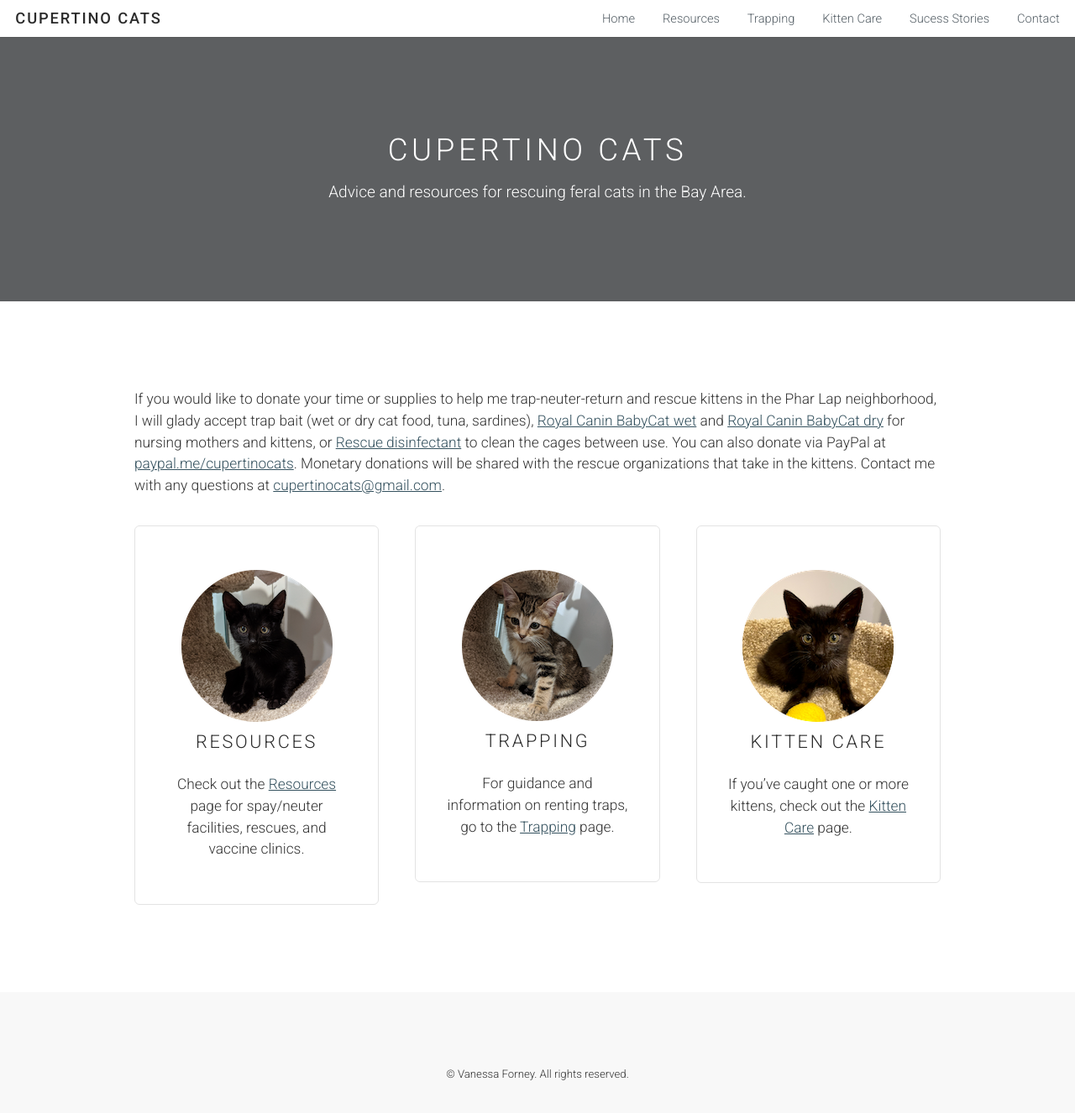
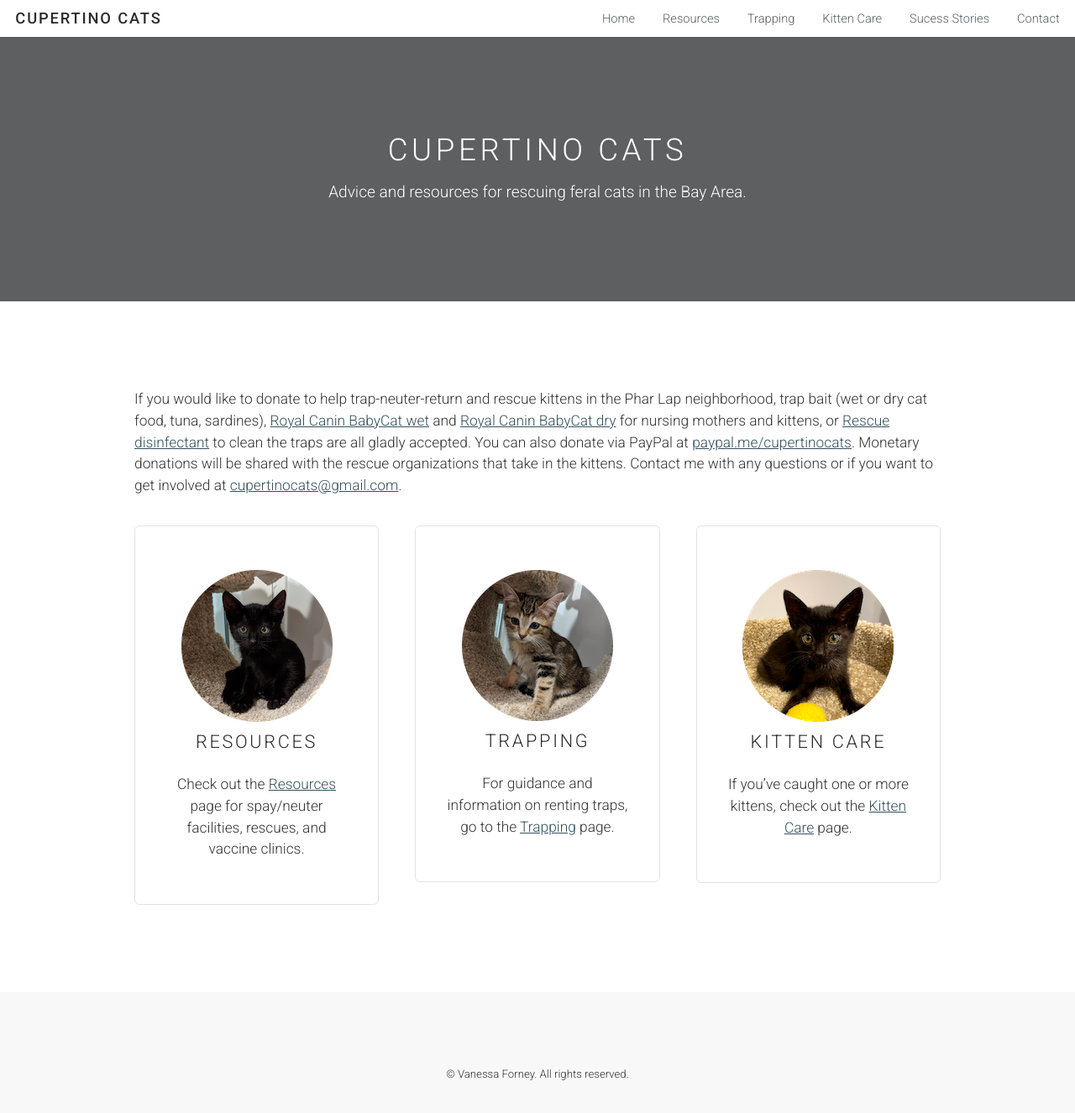
Before and after one commit to sunmeetsingh/bayareacats.github.io, a Jekyll site: the page built from index.html, in a window 1280 px wide and 1351 px high. Shown: the top 1326 px of the window at 84% size. Built offline with Jekyll 4.4.1, drawn with Linux system fonts in a browser that asks for light colours.

Commit message:
Add donations

```diff
--- a/index.html
+++ b/index.html
@@ -10,7 +10,7 @@ layout: landing-page
 <section id="main" class="wrapper style1">
 
   <div class="container">
-  	<p>If you would like to donate your time or supplies to help me trap-neuter-return and rescue kittens in the Phar Lap neighborhood, I will glady accept trap bait (wet or dry cat food, tuna, sardines), <a target="_blank" href="https://www.amazon.com/Royal-Canin-Babycat-Ultra-Soft-Pregnant/dp/B077Y8KGXS/ref=sr_1_6?dchild=1&keywords=royal+canin+babycat&qid=1598977605&sr=8-6">Royal Canin BabyCat wet</a> and <a target="_blank" href="https://www.amazon.com/Royal-Canin-Nutrition-Babycat-Pregnant/dp/B01H0DDU0G/ref=sxin_7_ac_d_rm?ac_md=0-0-cm95YWwgY2FuaW4gYmFieWNhdA%3D%3D-ac_d_rm&cv_ct_cx=royal+canin+babycat&dchild=1&keywords=royal+canin+babycat&pd_rd_i=B01H0DDU0G&pd_rd_r=2668009c-5a28-453b-a3d9-841dbfb30e6d&pd_rd_w=3iKKH&pd_rd_wg=5DDYc&pf_rd_p=e3dc9e0c-9eab-4c3e-b43a-ba36f8522e14&pf_rd_r=HPGPJSQW9TXCWQ59Q7YV&psc=1&qid=1598977619&sr=1-1-12d4272d-8adb-4121-8624-135149aa9081">Royal Canin BabyCat dry</a> for nursing mothers and kittens, or <a target="_blank" href="https://www.walmart.com/ip/Rescue-1-Step-Disinfectant-Cleaner-Concentrate-Non-toxic-amp-non-irritating-Gallon/426301061">Rescue disinfectant</a> to clean the cages between use. You can also donate via PayPal at <a target="_blank" href="paypal.me/cupertinocats">paypal.me/cupertinocats</a>. Monetary donations will be shared with the rescue organizations that take in the kittens. Contact me with any questions at <a target="_blank" href="mailto:cupertinocats@gmail.com">cupertinocats@gmail.com</a>.
+  	<p>If you would like to donate to help trap-neuter-return and rescue kittens in the Phar Lap neighborhood, trap bait (wet or dry cat food, tuna, sardines), <a target="_blank" href="https://www.amazon.com/Royal-Canin-Babycat-Ultra-Soft-Pregnant/dp/B077Y8KGXS/ref=sr_1_6?dchild=1&keywords=royal+canin+babycat&qid=1598977605&sr=8-6">Royal Canin BabyCat wet</a> and <a target="_blank" href="https://www.amazon.com/Royal-Canin-Nutrition-Babycat-Pregnant/dp/B01H0DDU0G/ref=sxin_7_ac_d_rm?ac_md=0-0-cm95YWwgY2FuaW4gYmFieWNhdA%3D%3D-ac_d_rm&cv_ct_cx=royal+canin+babycat&dchild=1&keywords=royal+canin+babycat&pd_rd_i=B01H0DDU0G&pd_rd_r=2668009c-5a28-453b-a3d9-841dbfb30e6d&pd_rd_w=3iKKH&pd_rd_wg=5DDYc&pf_rd_p=e3dc9e0c-9eab-4c3e-b43a-ba36f8522e14&pf_rd_r=HPGPJSQW9TXCWQ59Q7YV&psc=1&qid=1598977619&sr=1-1-12d4272d-8adb-4121-8624-135149aa9081">Royal Canin BabyCat dry</a> for nursing mothers and kittens, or <a target="_blank" href="https://www.walmart.com/ip/Rescue-1-Step-Disinfectant-Cleaner-Concentrate-Non-toxic-amp-non-irritating-Gallon/426301061">Rescue disinfectant</a> to clean the traps are all gladly accepted. You can also donate via PayPal at <a target="_blank" href="paypal.me/cupertinocats">paypal.me/cupertinocats</a>. Monetary donations will be shared with the rescue organizations that take in the kittens. Contact me with any questions or if you want to get involved at <a target="_blank" href="mailto:cupertinocats@gmail.com">cupertinocats@gmail.com</a>.
 
 		<div class="row">
 			<div class="4u">
```
